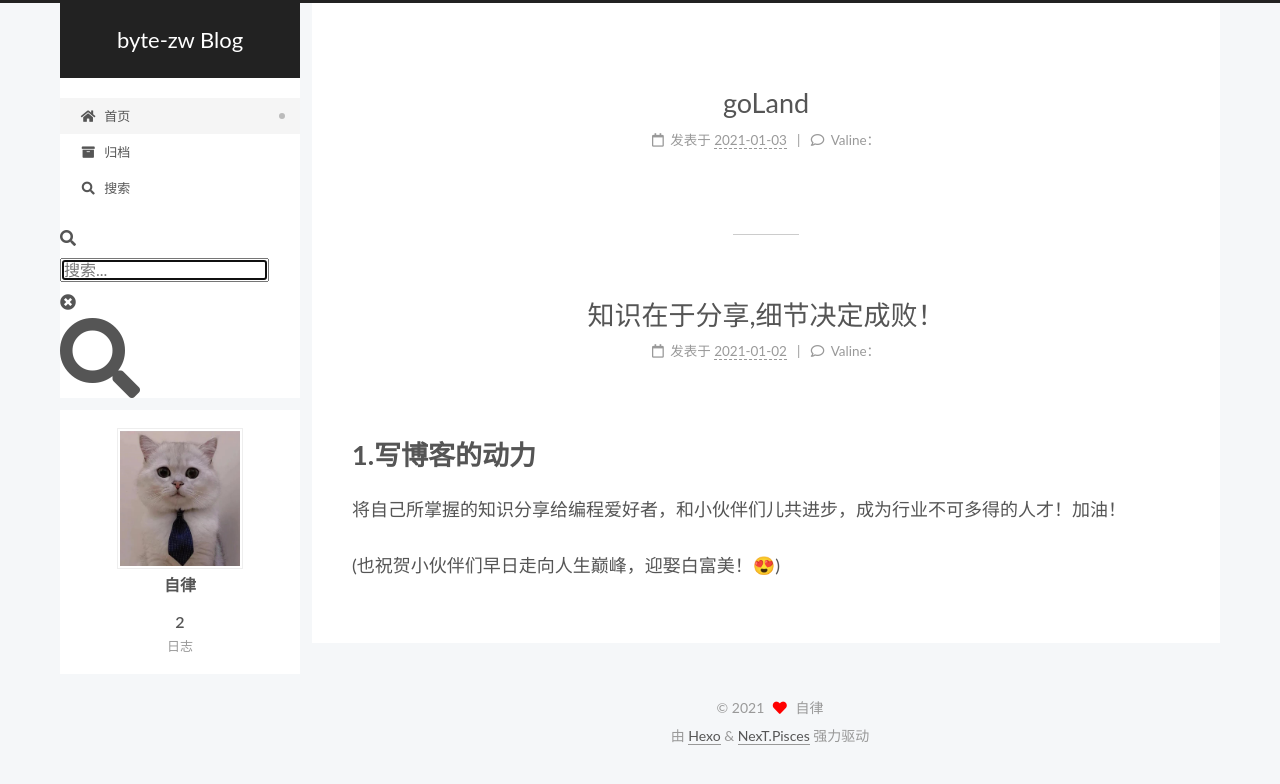
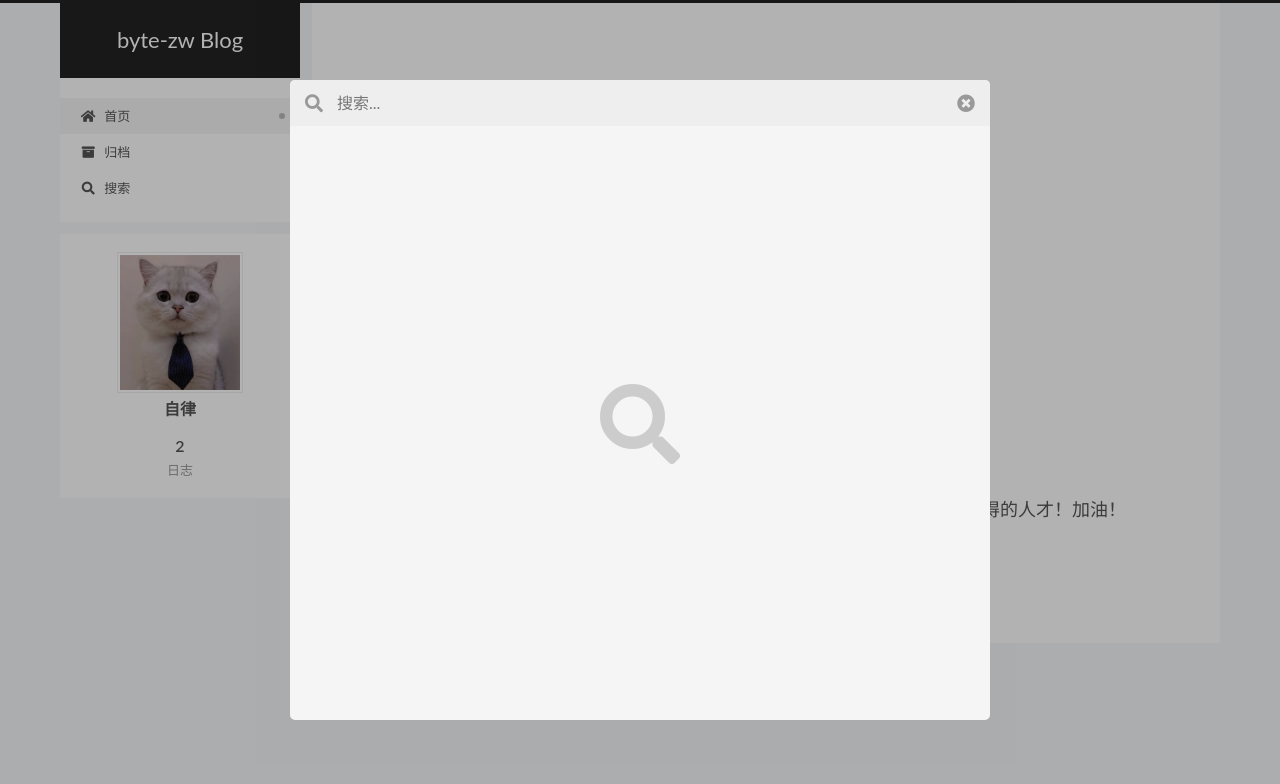
Before and after one commit to ByteDanceComany/ByteDanceComany.github.io, a plain HTML site: page index.html in a window 1280 px wide. Both pictures are taken after a click on the button "搜索". Drawn offline with Linux system fonts and the light colour scheme.

Commit message:
Site updated: 2021-01-04 15:20:28

```diff
--- a/css/main.css
+++ b/css/main.css
@@ -1168,7 +1168,7 @@ pre .javascript .function {
 }
 .links-of-author a::before,
 .links-of-author span.exturl::before {
-  background: #825cb6;
+  background: #fff;
   border-radius: 50%;
   content: ' ';
   display: inline-block;
@@ -2141,6 +2141,106 @@ ul.breadcrumb li + li:last-child {
 .tag-cloud a:hover {
   color: var(--link-hover-color) !important;
 }
+.search-pop-overlay {
+  background: rgba(0,0,0,0);
+  height: 100%;
+  left: 0;
+  position: fixed;
+  top: 0;
+  transition: visibility 0s linear 0.2s, background 0.2s;
+  visibility: hidden;
+  width: 100%;
+  z-index: 1400;
+}
+.search-pop-overlay.search-active {
+  background: rgba(0,0,0,0.3);
+  transition: background 0.2s;
+  visibility: visible;
+}
+.search-popup {
+  background: var(--card-bg-color);
+  border-radius: 5px;
+  height: 80%;
+  left: calc(50% - 350px);
+  position: fixed;
+  top: 10%;
+  transform: scale(0);
+  transition: transform 0.2s;
+  width: 700px;
+  z-index: 1500;
+}
+.search-active .search-popup {
+  transform: scale(1);
+}
+@media (max-width: 767px) {
+  .search-popup {
+    border-radius: 0;
+    height: 100%;
+    left: 0;
+    margin: 0;
+    top: 0;
+    width: 100%;
+  }
+}
+.search-popup .search-icon,
+.search-popup .popup-btn-close {
+  color: #999;
+  font-size: 18px;
+  padding: 0 10px;
+}
+.search-popup .popup-btn-close {
+  cursor: pointer;
+}
+.search-popup .popup-btn-close:hover .fa {
+  color: #222;
+}
+.search-popup .search-header {
+  background: #eee;
+  border-top-left-radius: 5px;
+  border-top-right-radius: 5px;
+  display: flex;
+  padding: 5px;
+}
+.search-popup input.search-input {
+  background: transparent;
+  border: 0;
+  outline: 0;
+  width: 100%;
+}
+.search-popup input.search-input::-webkit-search-cancel-button {
+  display: none;
+}
+.search-popup .search-input-container {
+  flex-grow: 1;
+  padding: 2px;
+}
+.search-popup ul.search-result-list {
+  margin: 0 5px;
+  padding: 0;
+  width: 100%;
+}
+.search-popup p.search-result {
+  border-bottom: 1px dashed #ccc;
+  padding: 5px 0;
+}
+.search-popup a.search-result-title {
+  font-weight: bold;
+}
+.search-popup .search-keyword {
+  border-bottom: 1px dashed #ff2a2a;
+  color: #ff2a2a;
+  font-weight: bold;
+}
+.search-popup #search-result {
+  display: flex;
+  height: calc(100% - 55px);
+  overflow: auto;
+  padding: 5px 25px;
+}
+.search-popup #no-result {
+  color: #ccc;
+  margin: auto;
+}
 .header {
   margin: 0 auto;
   position: relative;
--- a/search.xml
+++ b/search.xml
@@ -1,5 +1,10 @@
 <?xml version="1.0" encoding="utf-8"?>
 <search>
+  <entry>
+    <title>goLand</title>
+    <url>/2021/01/03/goLand/</url>
+    <content><![CDATA[]]></content>
+  </entry>
   <entry>
     <title>知识在于分享,细节决定成败！</title>
     <url>/2021/01/02/Knowledge-lies-in-sharing-Programming-changes-the-world/</url>
@@ -7,9 +12,4 @@
 <p>(也祝贺小伙伴们早日走向人生巅峰，迎娶白富美！😍)</p>
 ]]></content>
   </entry>
-  <entry>
-    <title>goLand</title>
-    <url>/2021/01/03/goLand/</url>
-    <content><![CDATA[]]></content>
-  </entry>
 </search>
```
